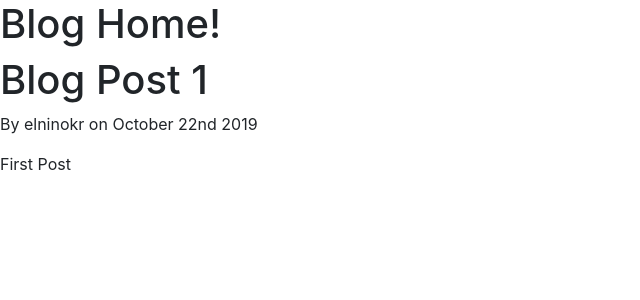
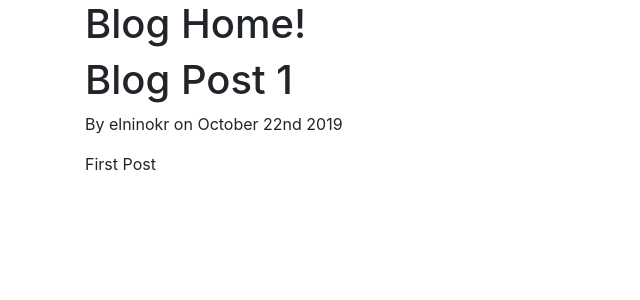
Before and after one commit to CalicoNino/StockCarla, a Django app: page / in a window 1280 px wide. Shown: the top 300 px of the page, without its empty margins (0-640 px from the left). Run offline with Django 3.2, Linux system fonts and the light colour scheme; some libraries are stand-ins or nearby versions.

Commit message:
Fixing bugs

```diff
--- a/django_frontend/blog/templates/blog/base.html
+++ b/django_frontend/blog/templates/blog/base.html
@@ -1,3 +1,4 @@
+{% load static %}
 <!DOCTYPE html>
 <html lang="en" dir="ltr">
   <head>
@@ -6,6 +7,8 @@
 
     <!-- Bootstrap CSS -->
     <link rel="stylesheet" href="https://stackpath.bootstrapcdn.com/bootstrap/4.1.3/css/bootstrap.min.css" integrity="sha384-MCw98/SFnGE8fJT3GXwEOngsV7Zt27NXFoaoApmYm81iuXoPkFOJwJ8ERdknLPMO" crossorigin="anonymous">
+    <link rel="stylesheet" href={% static 'blog/main.css' %}>
+
     {% if title %}
       <title>Stock Carla - {{ title }}</title>
     {% else %}
@@ -13,7 +16,10 @@
     {% endif %}
   </head>
   <body>
-    {% block content %} {% endblock content %}
+    <div class="container">
+          {% block content %} {% endblock content %}
+    </div>
+
     <script src="https://code.jquery.com/jquery-3.3.1.slim.min.js" integrity="sha384-q8i/X+965DzO0rT7abK41JStQIAqVgRVzpbzo5smXKp4YfRvH+8abtTE1Pi6jizo" crossorigin="anonymous"></script>
     <script src="https://cdnjs.cloudflare.com/ajax/libs/popper.js/1.14.3/umd/popper.min.js" integrity="sha384-ZMP7rVo3mIykV+2+9J3UJ46jBk0WLaUAdn689aCwoqbBJiSnjAK/l8WvCWPIPm49" crossorigin="anonymous"></script>
     <script src="https://stackpath.bootstrapcdn.com/bootstrap/4.1.3/js/bootstrap.min.js" integrity="sha384-ChfqqxuZUCnJSK3+MXmPNIyE6ZbWh2IMqE241rYiqJxyMiZ6OW/JmZQ5stwEULTy" crossorigin="anonymous"></script>
```
Also changed, not shown: django_frontend/blog/static/blog/main.css (added).
